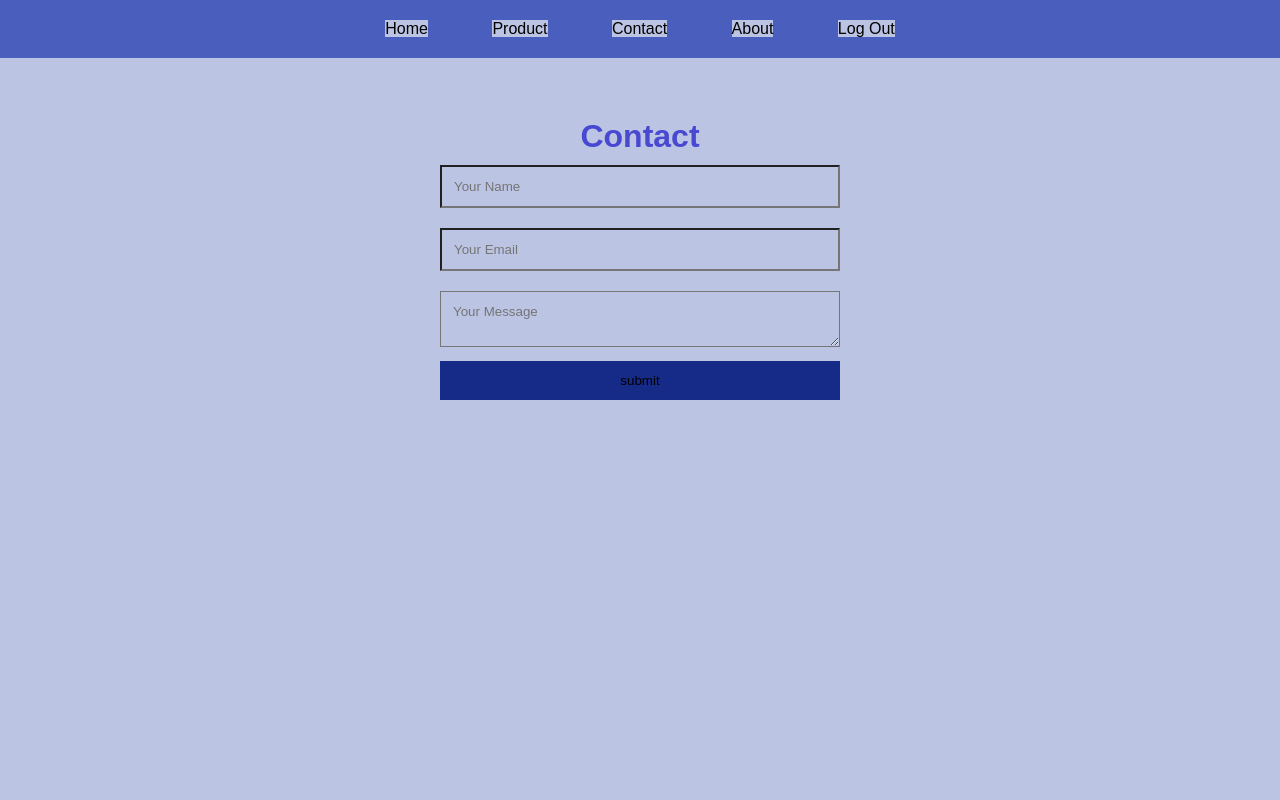
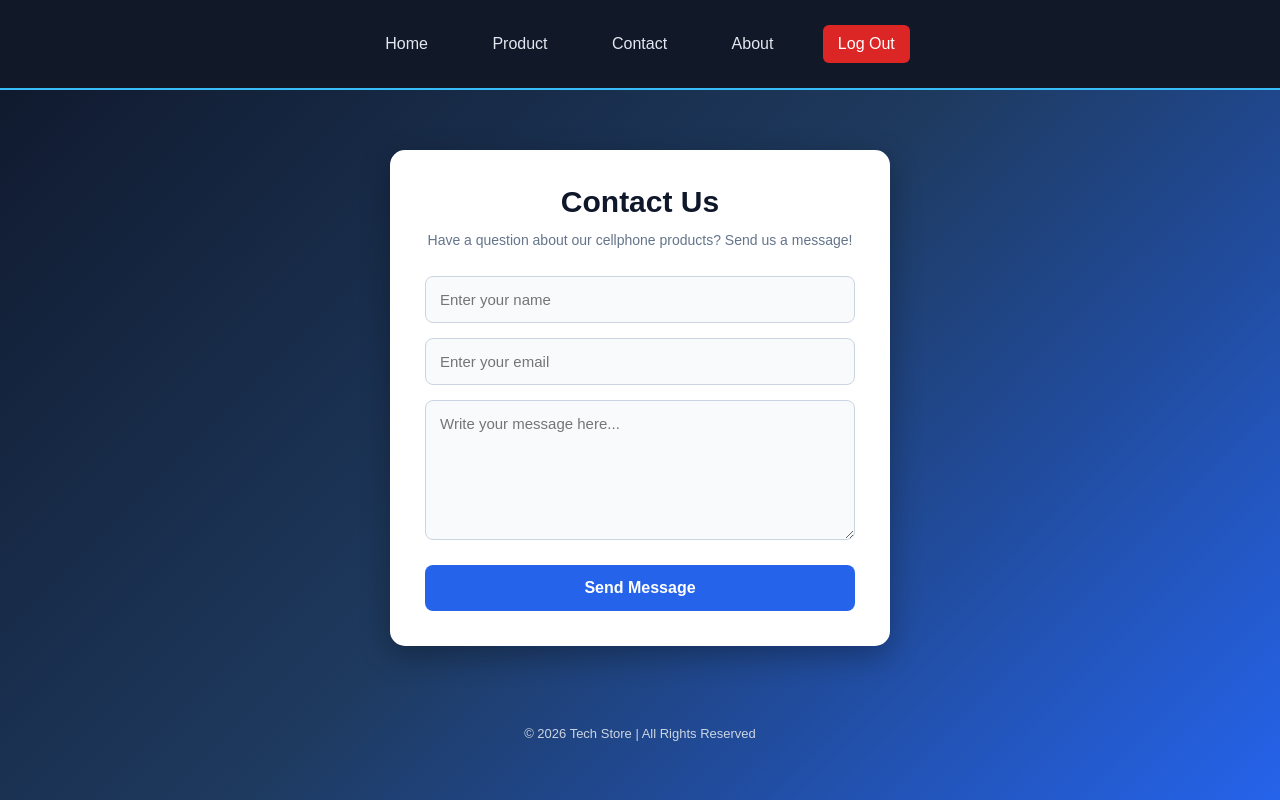
Before and after one commit to aljurbarte/comsci, a plain HTML site: page contact.html in a window 1280 px wide. Drawn offline with Linux system fonts and the light colour scheme.

Commit message:
Update contact.html

```diff
--- a/contact.html
+++ b/contact.html
@@ -1,71 +1,221 @@
+
 <!DOCTYPE html>
 <html lang="en">
 <head>
 <meta charset="UTF-8">
 <meta name="viewport" content="width=device-width, initial-scale=1.0">
 
-<title>Contact</title>
+<title>Contact Us | Tech Store</title>
 
 <style>
 * {
     margin: 0;
     padding: 0;
     box-sizing: border-box;
-    font-family: Arial;
-    background: #bcc4e4;
-    color: rgb(72, 72, 209);
+    font-family: Arial, sans-serif;
 }
+
+body {
+    min-height: 100vh;
+    background: linear-gradient(135deg, #0f172a, #1e3a5f, #2563eb);
+    color: #ffffff;
+}
+
+/* Navigation Bar */
 nav {
-    background: #495ebd;
+    background: #111827;
     padding: 20px;
     text-align: center;
+    border-bottom: 2px solid #38bdf8;
 }
 
 nav a {
-    color: rgb(0, 0, 0);
+    display: inline-block;
+    color: #e2e8f0;
     text-decoration: none;
-    margin: 30px;
+    margin: 5px 15px;
+    padding: 10px 15px;
+    border-radius: 6px;
+    transition: 0.3s;
 }
 
-.contact-box {
-    width: 400px;
-    margin: 60px auto;
-    text-align: center;
+nav a:hover {
+    background: #2563eb;
+    color: white;
 }
 
-input, textarea {
-    width: 100%;
-    padding: 12px;
-    margin: 10px 0;
+/* Logout Button */
+.logout-nav {
+    background: #dc2626;
+    color: white;
 }
 
+.logout-nav:hover {
+    background: #991b1b;
+}
+
+/* Contact Container */
+.contact-box {
+    width: 90%;
+    max-width: 500px;
+    margin: 60px auto;
+    padding: 35px;
+    background: #ffffff;
+    color: #0f172a;
+    text-align: center;
+    border-radius: 15px;
+    box-shadow: 0 10px 30px rgba(0, 0, 0, 0.3);
+}
+
+/* Heading */
+.contact-box h1 {
+    color: #0f172a;
+    font-size: 30px;
+    margin-bottom: 10px;
+}
+
+.contact-box p {
+    color: #64748b;
+    font-size: 14px;
+    margin-bottom: 25px;
+    line-height: 1.6;
+}
+
+/* Input Fields */
+input,
+textarea {
+    display: block;
+    width: 100%;
+    padding: 14px;
+    margin: 15px 0;
+    border: 1px solid #cbd5e1;
+    border-radius: 8px;
+    background: #f8fafc;
+    color: #0f172a;
+    font-size: 15px;
+    outline: none;
+    transition: 0.3s;
+}
+
+input:focus,
+textarea:focus {
+    border-color: #2563eb;
+    box-shadow: 0 0 5px rgba(37, 99, 235, 0.3);
+    background: #ffffff;
+}
+
+textarea {
+    height: 140px;
+    resize: vertical;
+}
+
+/* Submit Button */
 button {
     width: 100%;
-    padding: 12px;
-    background: #162b88;
-    color: rgb(0, 0, 0);
+    padding: 14px;
+    margin-top: 10px;
+    background: #2563eb;
+    color: #ffffff;
     border: none;
+    border-radius: 8px;
+    font-size: 16px;
+    font-weight: bold;
+    cursor: pointer;
+    transition: 0.3s;
+}
+
+button:hover {
+    background: #1d4ed8;
+    transform: translateY(-2px);
+}
+
+/* Footer */
+footer {
+    text-align: center;
+    padding: 20px;
+    color: #cbd5e1;
+    font-size: 13px;
+}
+
+/* Mobile Responsive */
+@media (max-width: 600px) {
+    nav {
+        padding: 12px 5px;
+    }
+
+    nav a {
+        margin: 4px;
+        padding: 8px;
+        font-size: 14px;
+    }
+
+    .contact-box {
+        margin: 35px auto;
+        padding: 25px 20px;
+    }
+
+    .contact-box h1 {
+        font-size: 26px;
+    }
 }
 </style>
 </head>
 
 <body>
 
+<!-- Navigation Bar -->
 <nav>
     <a href="home page.html">Home</a>
-    <a href="product .html">Product</a>
+    <a href="product.html">Product</a>
     <a href="contact.html">Contact</a>
     <a href="about.html">About</a>
-     <a href="index.html" class="logout-nav" onclick="logout()">Log Out</a>
+    <a href="index.html" class="logout-nav">Log Out</a>
 </nav>
 
+<!-- Contact Form -->
 <div class="contact-box">
 
-    <h1>Contact </h1>
-    <input type="text" placeholder="Your Name">
-    <input type="email" placeholder="Your Email">
-    <textarea placeholder="Your Message"></textarea>
-    <button>submit</button>
+    <h1>Contact Us</h1>
+
+    <p>
+        Have a question about our cellphone products?
+        Send us a message!
+    </p>
+
+    <form action="#" method="post">
+
+        <input
+            type="text"
+            name="name"
+            placeholder="Enter your name"
+            aria-label="Your name"
+            required
+        >
+
+        <input
+            type="email"
+            name="email"
+            placeholder="Enter your email"
+            aria-label="Your email"
+            required
+        >
+
+        <textarea
+            name="message"
+            placeholder="Write your message here..."
+            aria-label="Your message"
+            required
+        ></textarea>
+
+        <button type="submit">Send Message</button>
+
+    </form>
+
 </div>
+
+<footer>
+    &copy; 2026 Tech Store | All Rights Reserved
+</footer>
+
 </body>
 </html>
```
